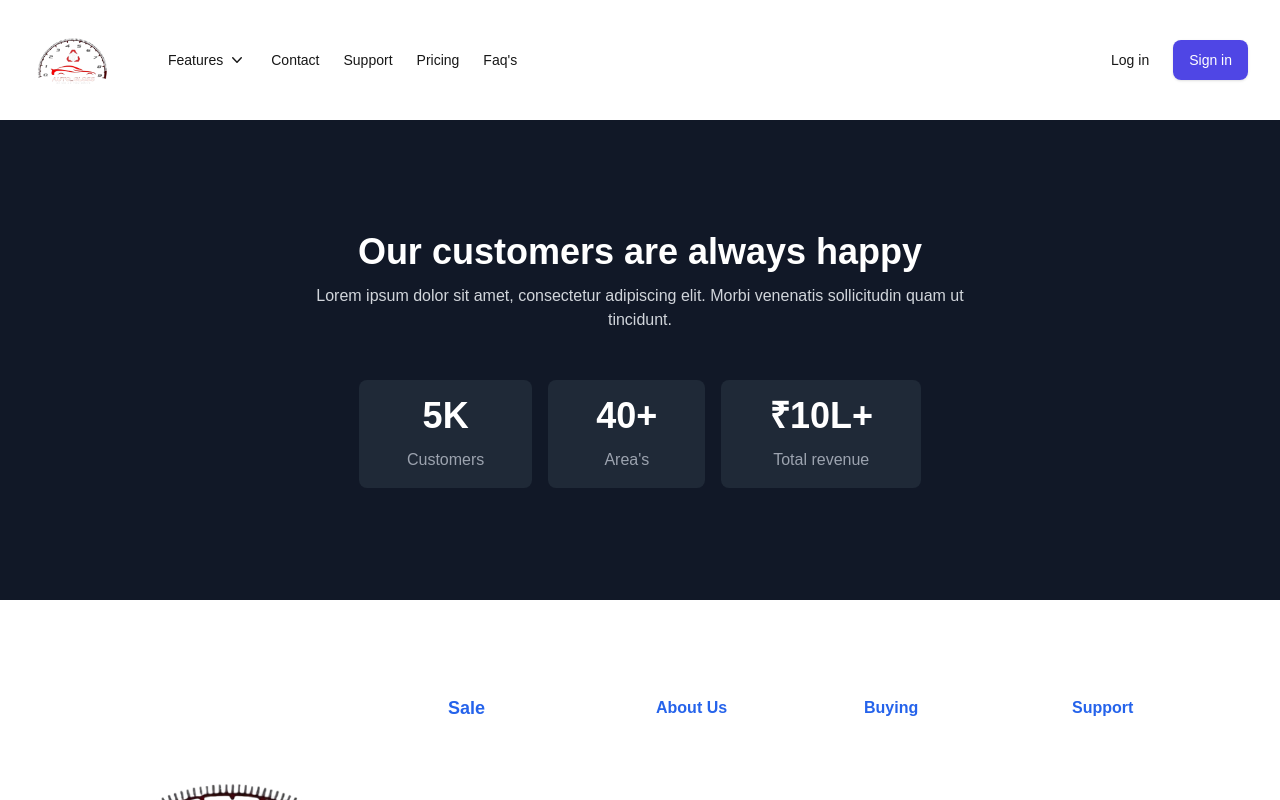
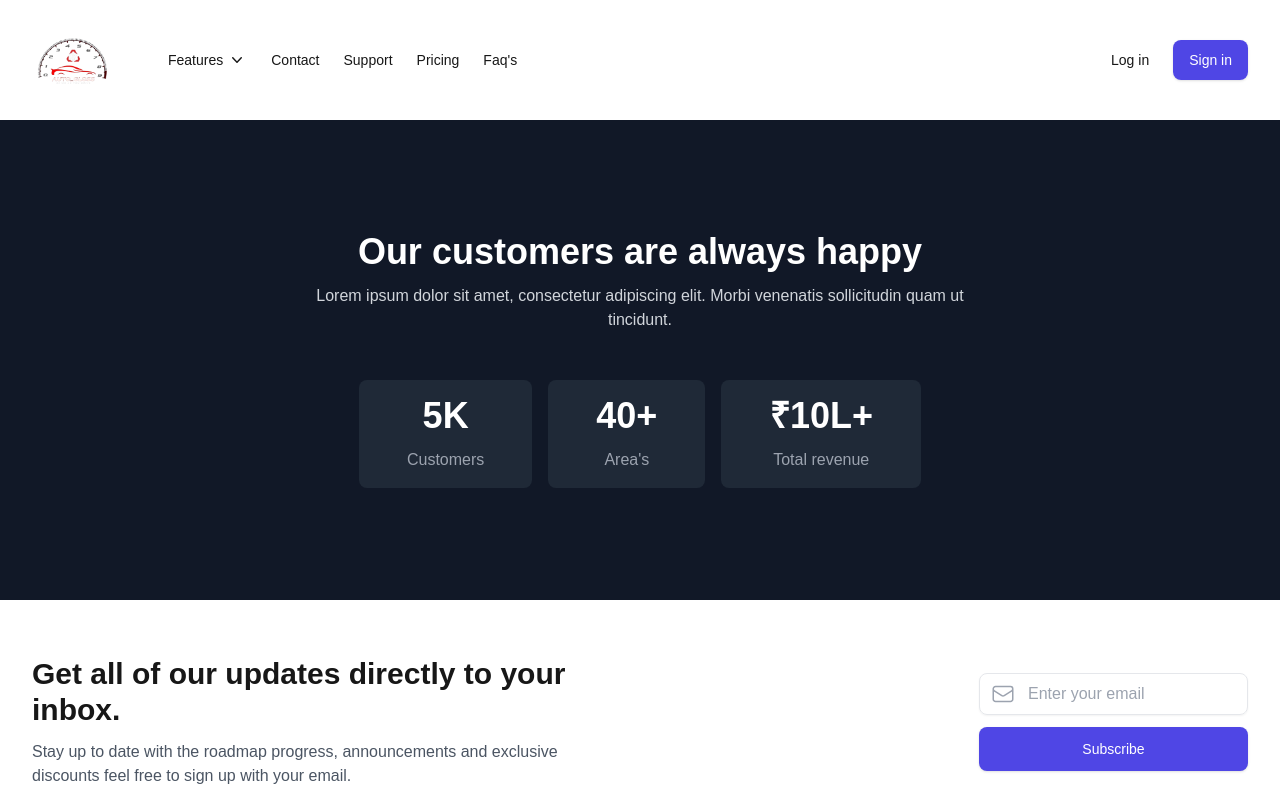
Before and after one commit to Mujju-palaan/af_auto_gloss, a Next.js app: page /home in a window 1280 px wide. Shown: the top 800 px of the page. Built offline with nearby package versions, Linux system fonts and the light colour scheme.

Commit message:
newsletter completed

```diff
--- a/app/aaContainer/homepage/homepage.tsx
+++ b/app/aaContainer/homepage/homepage.tsx
@@ -1,10 +1,13 @@
 import React from 'react'
 import StatsContainer from '@/components/StatsContainer'
+import Newsletter from '@/components/Newsletter'
 
 const HomePage = () => {
   return (
-    <div>
+    <div className='bg-white 500'>
       <StatsContainer/>
+
+      <Newsletter />
     </div>
   )
 }
--- /dev/null
+++ b/components/Newsletter.js
@@ -0,0 +1,84 @@
+'use client'
+import React from 'react'
+import { useState } from "react";
+
+const Newsletter = () => {
+
+    const [data, setData] = useState({
+            email: "",
+        });
+        const { email } = data
+
+        const [status, setStatus] = useState(null);
+
+        const handleChange = e =>
+        setData({ ...data, [e.target.name]: e.target.value })
+
+        const handleSubmit = async (e) => {
+            e.preventDefault();
+            setData("");
+
+            try {
+            const response = await fetch("https://v1.nocodeapi.com/mujjupalaan/google_sheets/KDlCxnByISmWVuhY?tabId=Sheet1", {
+                method: "POST",
+                headers: {
+                "Content-Type": "application/json",
+                },
+                body: JSON.stringify([[email]]),
+            });
+            if (response.status === 200) {
+                setData({
+                email: "",
+                });
+                setStatus("success");
+            } else {
+                setStatus("error");
+            }
+            }
+            catch (err) {
+            console.log(err);
+            }
+        };
+
+
+    return (
+        <section className="py-14">
+            <div className="max-w-screen-xl mx-auto px-4 justify-between items-center gap-12 md:px-8 md:flex">
+                <div className="flex-1 max-w-xl">
+                    <h3 className="text-3xl font-bold">
+                        Get all of our updates directly to your inbox.
+                    </h3>
+                    <p className="text-gray-600 mt-3">
+                        Stay up to date with the roadmap progress, announcements and exclusive discounts feel free to sign up with your email.
+                    </p>
+                </div>
+                <div className="mt-6 md:mt-0">
+                    <form
+                        onSubmit={handleSubmit}
+                        className="items-center gap-x-3 space-y-3 sm:space-y-0 md:space-y-3 sm:flex md:block">
+                        <div htmlFor="email" className="relative">
+                            <svg className="w-6 h-6 text-gray-400 absolute left-3 inset-y-0 my-auto" xmlns="http://www.w3.org/2000/svg" fill="none" viewBox="0 0 24 24" strokeWidth={1.5} stroke="currentColor">
+                                <path strokeLinecap="round" strokeLinejoin="round" d="M21.75 6.75v10.5a2.25 2.25 0 01-2.25 2.25h-15a2.25 2.25 0 01-2.25-2.25V6.75m19.5 0A2.25 2.25 0 0019.5 4.5h-15a2.25 2.25 0 00-2.25 2.25m19.5 0v.243a2.25 2.25 0 01-1.07 1.916l-7.5 4.615a2.25 2.25 0 01-2.36 0L3.32 8.91a2.25 2.25 0 01-1.07-1.916V6.75" />
+                            </svg>
+                            <input
+                                type="email"
+                                name="email"
+                                placeholder="Enter your email"
+                                value={email}
+                                onChange={handleChange}
+                                required
+                                autoComplete="off"
+                                className="w-full pl-12 pr-3 py-2 text-gray-500 bg-transparent outline-none border focus:border-indigo-600 shadow-sm rounded-lg sm:max-w-xs"
+                            />
+                        </div>
+                        <button className="block w-full py-3 px-4 font-medium text-sm text-center text-white bg-indigo-600 hover:bg-indigo-500 active:bg-indigo-700 active:shadow-none rounded-lg shadow sm:w-auto md:w-full">
+                            Subscribe
+                        </button>
+                    </form>
+                </div>
+            </div>
+        </section>
+    )
+}
+
+export default Newsletter
--- a/tsconfig.json
+++ b/tsconfig.json
@@ -22,7 +22,7 @@
       "@/*": ["./*"]
     }
   },
-  "include": ["next-env.d.ts", "**/*.ts", "**/*.tsx", ".next/types/**/*.ts", "components/navbar/Navbar.js", "app/aaContainer/supportpage/supportpage.js", "app/support/page.tjs", "app/aaContainer/contactpage/contactform.js"],
+  "include": ["next-env.d.ts", "**/*.ts", "**/*.tsx", ".next/types/**/*.ts", "components/navbar/Navbar.js", "app/aaContainer/supportpage/supportpage.js", "app/support/page.tjs", "app/aaContainer/contactpage/contactform.js", "components/Newsletter.js"],
 
   "exclude": ["node_modules"]
 }
```
